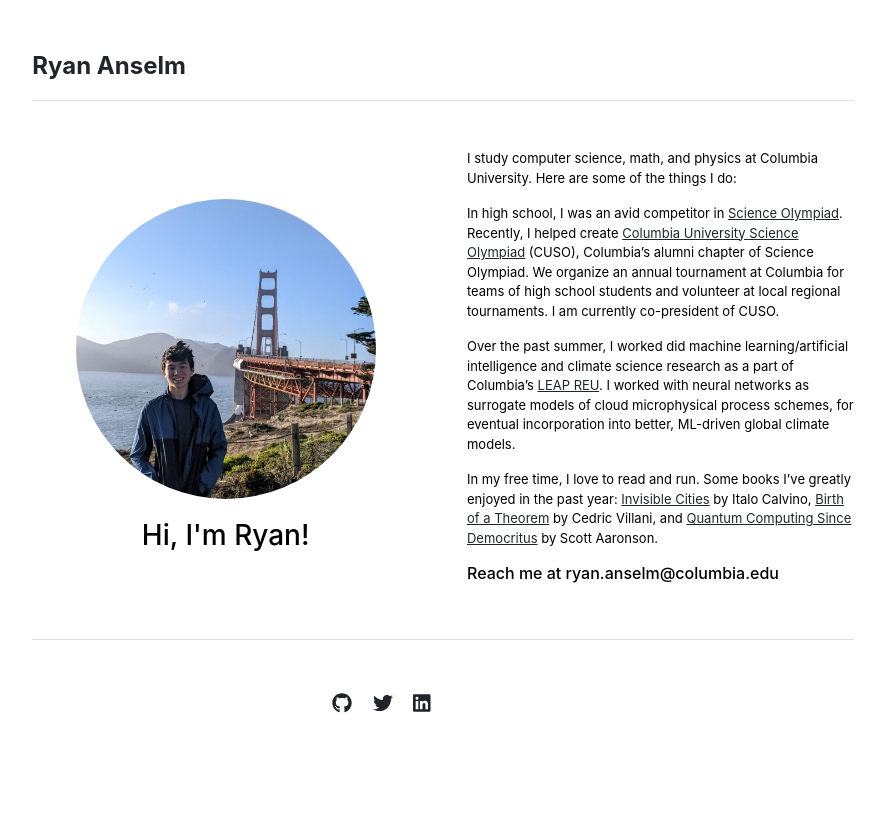
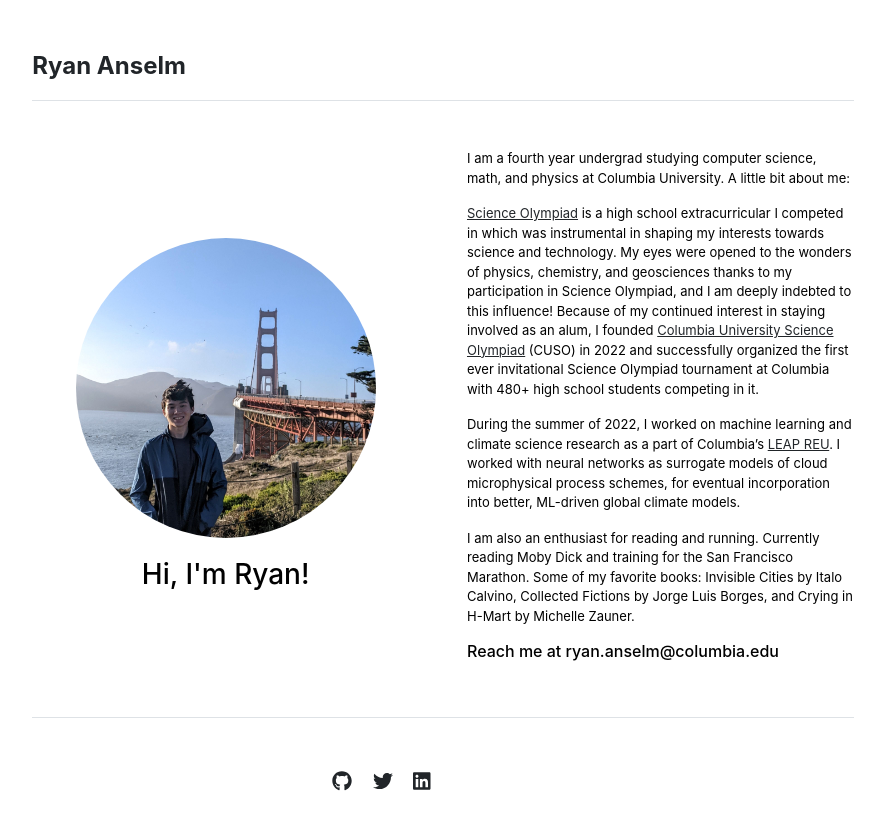
Before and after one commit to ryboselm/ryboselm.github.io, a Jekyll site: the page built from index.md, in a window 1280 px wide. Shown: the top 830 px of the page, without its empty margins (197-1082 px from the left). Built offline with Jekyll 4.4.1, drawn with Linux system fonts in a browser that asks for light colours.

Commit message:
summer 2023 update

```diff
--- a/index.md
+++ b/index.md
@@ -3,12 +3,12 @@
 title: "Home"
 ---
 
-I study computer science, math, and physics at Columbia University. Here are some of the things I do:
+I am a fourth year undergrad studying computer science, math, and physics at Columbia University. A little bit about me:
 
-In high school, I was an avid competitor in [Science Olympiad](https://www.soinc.org/). Recently, I helped create [Columbia University Science Olympiad](https://www.columbiascioly.com/) (CUSO), Columbia's alumni chapter of Science Olympiad. We organize an annual tournament at Columbia for teams of high school students and volunteer at local regional tournaments. I am currently co-president of CUSO.
+[Science Olympiad](https://www.soinc.org/) is a high school extracurricular I competed in which was instrumental in shaping my interests towards science and technology. My eyes were opened to the wonders of physics, chemistry, and geosciences thanks to my participation in Science Olympiad, and I am deeply indebted to this influence! Because of my continued interest in staying involved as an alum, I founded [Columbia University Science Olympiad](https://www.columbiascioly.com/) (CUSO) in 2022 and successfully organized the first ever invitational Science Olympiad tournament at Columbia with 480+ high school students competing in it.
 
-Over the past summer, I worked did machine learning/artificial intelligence and climate science research as a part of Columbia's [LEAP REU](https://leap.columbia.edu/). I worked with neural networks as surrogate models of cloud microphysical process schemes, for eventual incorporation into better, ML-driven global climate models.
+During the summer of 2022, I worked on machine learning and climate science research as a part of Columbia's [LEAP REU](https://leap.columbia.edu/). I worked with neural networks as surrogate models of cloud microphysical process schemes, for eventual incorporation into better, ML-driven global climate models.
 
-In my free time, I love to read and run. Some books I've greatly enjoyed in the past year: [Invisible Cities](https://www.amazon.com/Invisible-Cities-Italo-Calvino/dp/0156453800) by Italo Calvino, [Birth of a Theorem](https://www.amazon.com/Birth-Theorem-Mathematical-C%C3%A9dric-Villani/dp/0374536678) by Cedric Villani, and [Quantum Computing Since Democritus](https://www.amazon.com/Quantum-Computing-since-Democritus-Aaronson/dp/0521199565) by Scott Aaronson.
+I am also an enthusiast for reading and running. Currently reading Moby Dick and training for the San Francisco Marathon. Some of my favorite books: Invisible Cities by Italo Calvino, Collected Fictions by Jorge Luis Borges, and Crying in H-Mart by Michelle Zauner.
 
 ###### Reach me at ryan.anselm@columbia.edu
```
Also changed, not shown: 2 other files.
